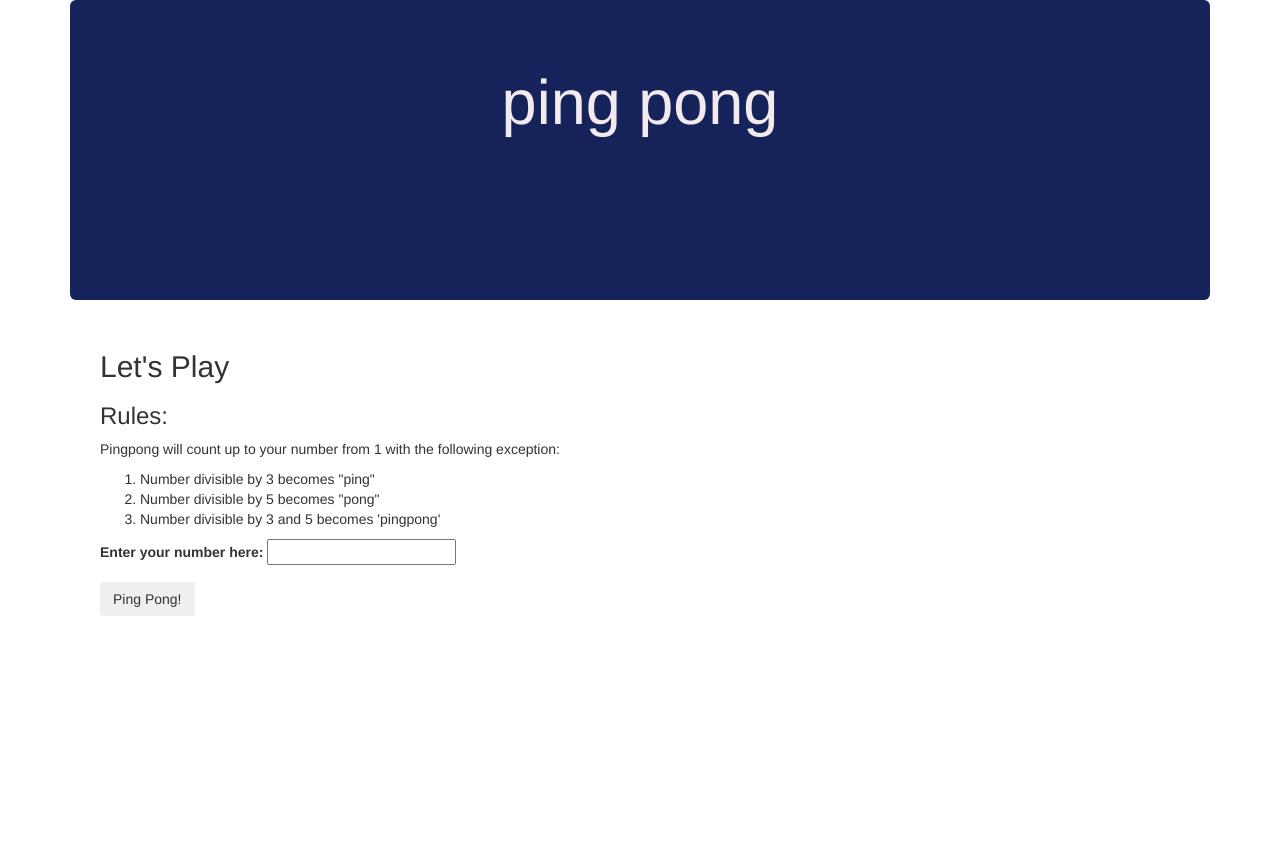
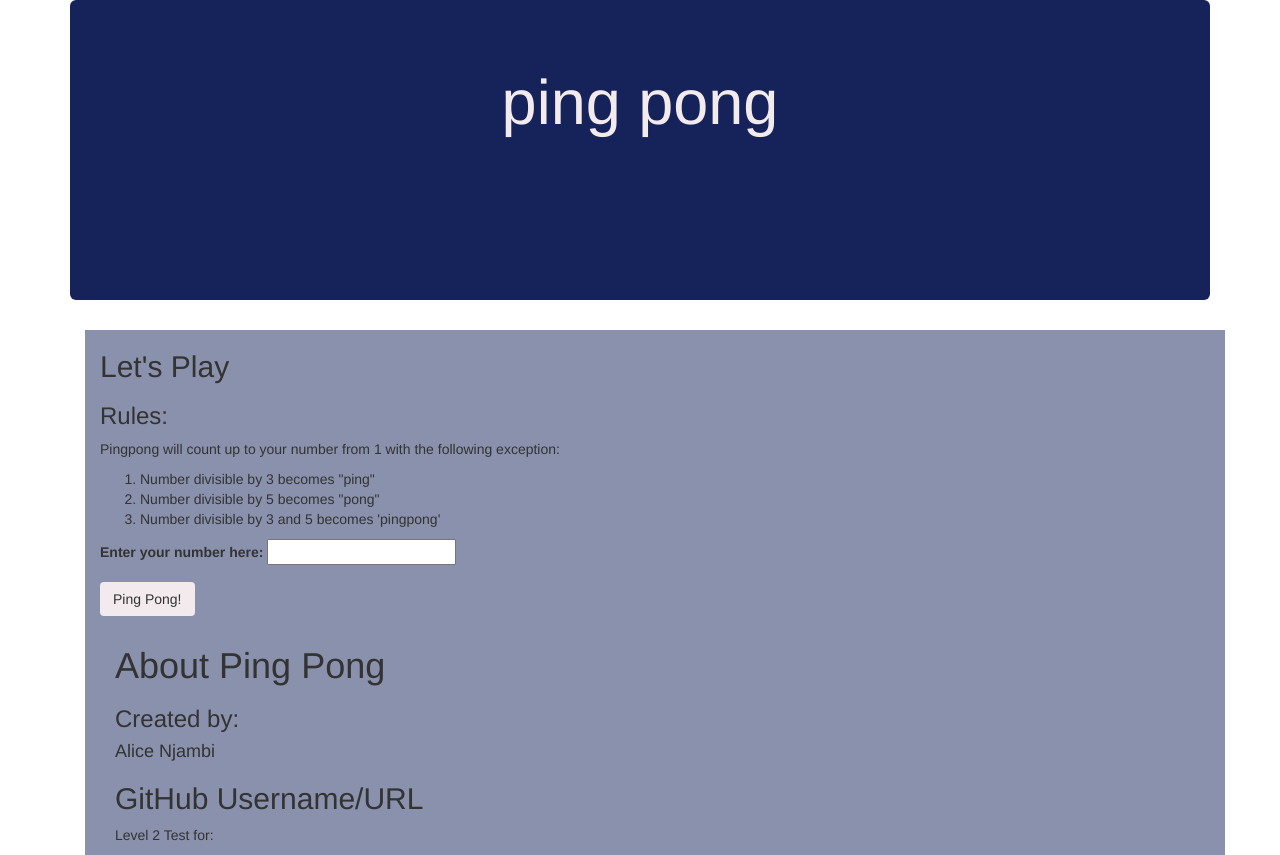
Before and after one commit to njambi25/Ping-Pong-project, a plain HTML site: page index.html in a window 1280 px wide. Before the commit the page ends 800 px from the top, so only its background shows below. Drawn offline with Linux system fonts and the light colour scheme.

Commit message:
added styling to

```diff
--- a/css/styles.css
+++ b/css/styles.css
@@ -7,3 +7,19 @@
   color: #F2EAED;
   text-align: center;
 }
+
+#middle {
+  background-color: #8a91ac;
+}
+
+.row {
+  margin: 0;
+}
+
+.btn {
+  background-color: #F2EAED;
+}
+
+#lower {
+  background-color: #8a91ac;
+}
--- a/index.html
+++ b/index.html
@@ -17,13 +17,9 @@
       <h1>ping pong
   </div>
 
-<div class="container">
-<div class="col-md-12 a">
-
-
-
-
-    <form id="ping-pongi">
+  <div class="container">
+  <div class="col-md-12" id="middle">
+  <form id="ping-pongi">
       <div class="form-group">
           <h2>Let's Play</h2>
       <h3>Rules:</h3>
@@ -43,6 +39,16 @@
       </ul>
     </div>
     </form>
+    <div class="col-md-12" id="lower">
+
+      <h1>About Ping Pong</h1>
+      <h3>Created by:</h3>
+      <h4>Alice Njambi</h4>
+      <h2>GitHub Username/URL</h2>
+      <a href="#"></a>
+      <p>Level 2 Test for:</p>
+
+    </div>
   </div>
   </div>
   </div>
```
